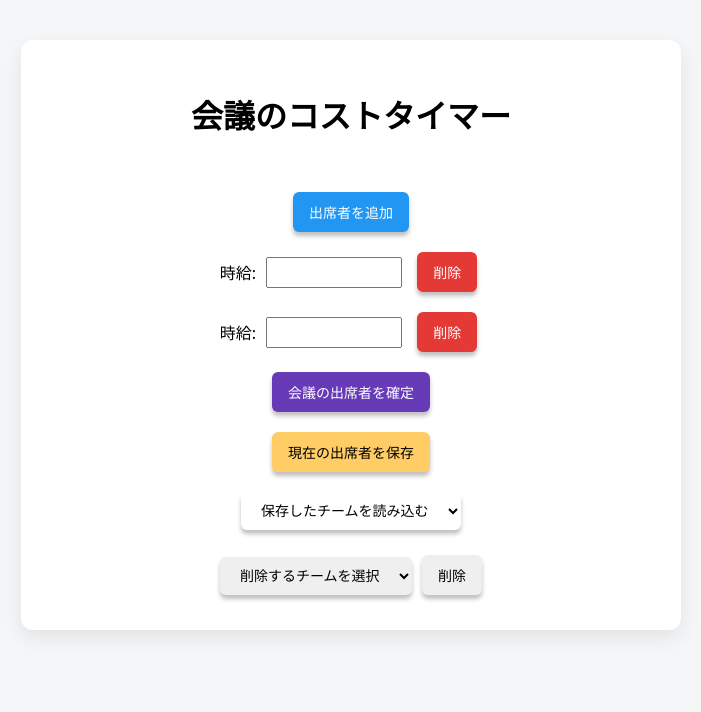
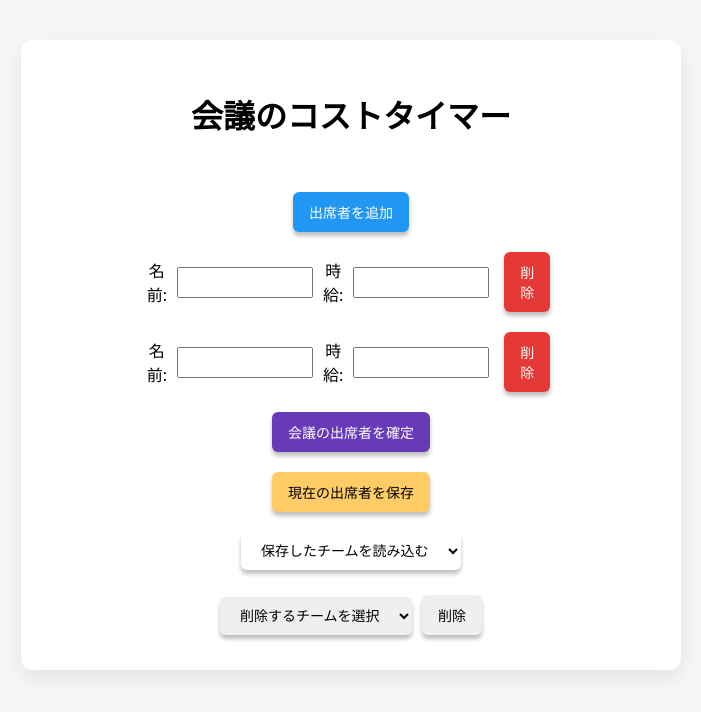
Before and after one commit to r-noda/meeting-cost-timer, a React (Vite) app: page / in a window 1280 px wide. Shown: the top 712 px of the page, without its empty margins (289-990 px from the left). Built offline with nearby package versions, Linux system fonts and the light colour scheme.

Commit message:
Update MemberList.jsx

```diff
--- a/src/Member/MemberList.jsx
+++ b/src/Member/MemberList.jsx
@@ -3,6 +3,19 @@ function MemberList({ members, isConfirmed, onRemove, onUpdate }) {
         <div id="members">
             {members.map((member) => (
                 <div className="member" key={member.id}>
+                    名前:
+                    {isConfirmed ? (
+                        <span className="memberNameText">{member.name}</span>
+                    ) : (
+                        <input
+                            id={`name-input-${member.id}`}
+                            name={`name-${member.id}`} // name属性も追加するとより良い
+                            type="text"
+                            className="memberNameInput"
+                            value={member.name || ""} // 名前なら .name ですね！
+                            onChange={(e) => onUpdate(member.id, "name", e.target.value)} // "name" を追加
+                        />
+                    )}
                     時給:
                     {isConfirmed ? (
                         <span className="wageText">{member.wage}円</span>
@@ -12,7 +25,7 @@ function MemberList({ members, isConfirmed, onRemove, onUpdate }) {
                                 type="number"
                                 className="hourlyWageInput"
                                 value={member.wage || ""}
-                                onChange={(e) => onUpdate(member.id, e.target.value)}
+                                onChange={(e) => onUpdate(member.id, "wage", e.target.value)} // "wage" を追加
                             />
                             <button className="delete shadow" onClick={() => onRemove(member.id)}>削除</button>
                         </>
```
